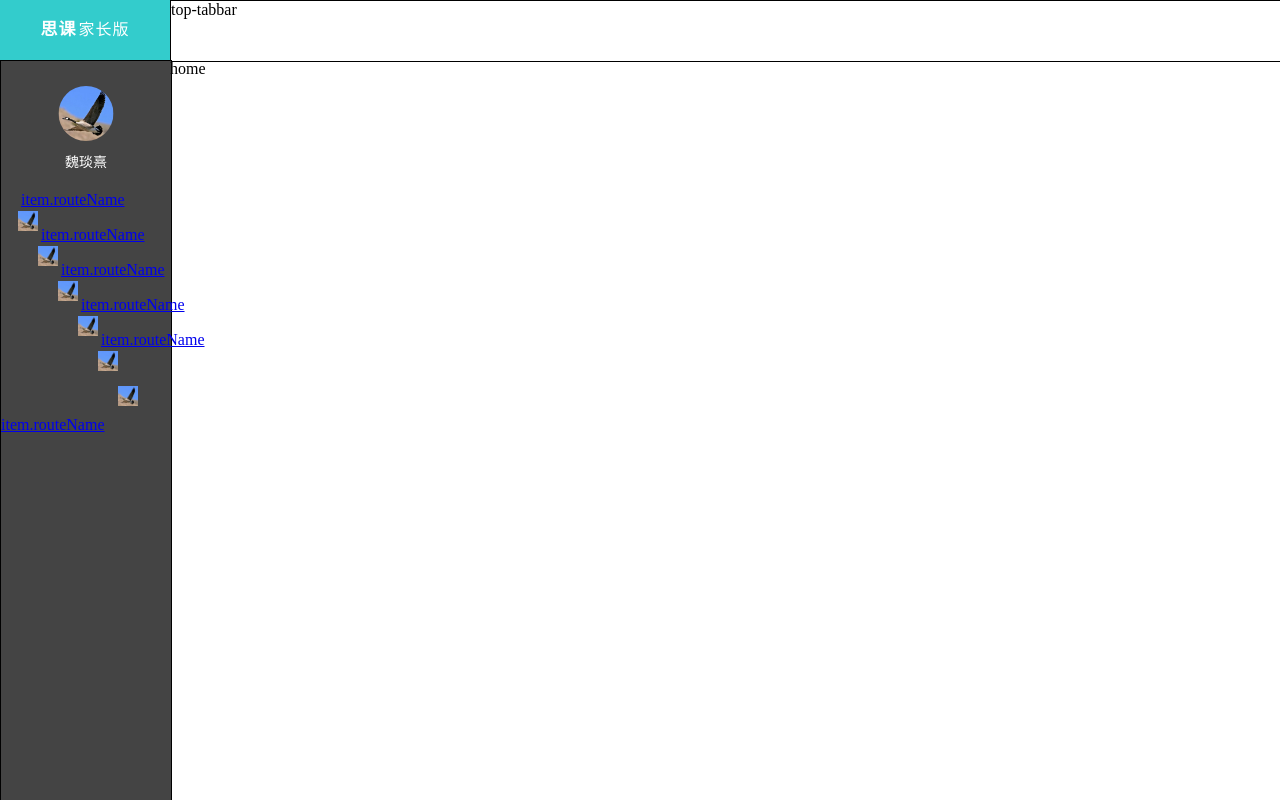
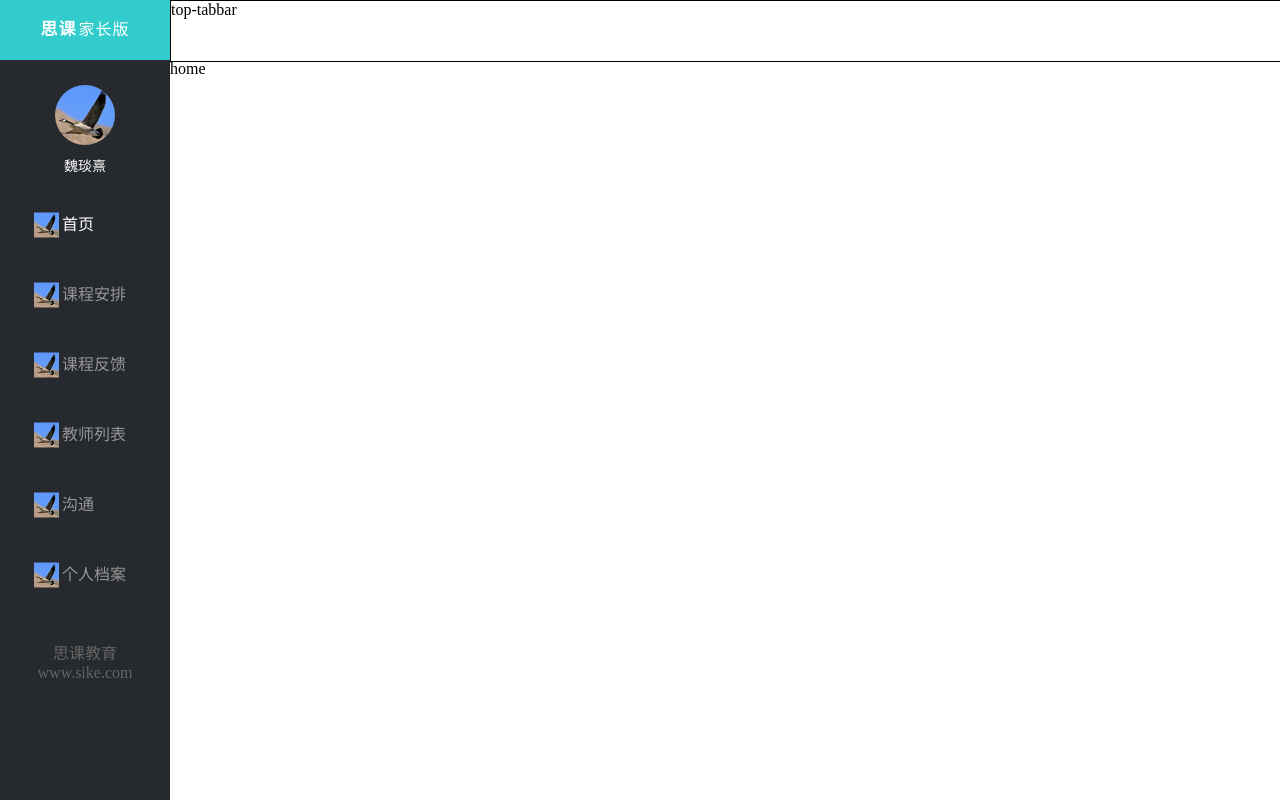
Before and after one commit to wyx199536/SIKE-Educational-administration-platform, a Vue app: page /home in a window 1280 px wide. Built offline with nearby package versions, Linux system fonts and the light colour scheme.

Commit message:
2020-05-07 22：44

```diff
--- a/src/components/leftTabbar.vue
+++ b/src/components/leftTabbar.vue
@@ -1,33 +1,22 @@
 <template>
-	<div id="left-tabbar" class = "left-element">
+	<div id="left-tabbar" class="left-element">
 		<div id="avatar">
 			<img src="../../public/img/img.jpg">
 		</div>
 		<div id="user-name">
 			{{userName}}
 		</div>
-		<div id="router" v-for="item in routeList" :key = "item" class = "left-element">
-			<div id="icon">
-				<img src="../../public/img/img.jpg">
-			</div>
-			<div id="link">
-				<router-link to=item.routePath>item.routeName</router-link>
-			</div>
+		<div>
+			<routeLink v-for="route in routeList" :routeURL="route.routePath" :routeName="route.routeName" :key="route.routeName"></routeLink>
+			<div class="tabbar-text" id="tabbar-text-title">思课教育</div>
+			<div class="tabbar-text">www.sike.com</div>
 		</div>
 	</div>
 </template>
 
 <script>
-	export default {
-		name: 'leftTabbar',
-		data() {
-			return {
-				userName: '魏琰熹',
-				avatarURL: '',
-				routeList: routeList
-			}
-		}
-	}
+	import routeLink from './routeLink.vue'
+
 	const routeList = [{
 			routeName: '首页',
 			routePath: '/home',
@@ -59,10 +48,29 @@
 			routeIconURL:'../../public/img/img.jpg'
 		}
 	]
+
+	export default {
+		name: 'leftTabbar',
+		data() {
+			return {
+				userName: '魏琰熹',
+				avatarURL: '',
+				routeList: routeList
+			}
+		},
+		components:{
+			routeLink: routeLink
+		},
+		methods:{
+			over(){
+				console.log("aaaa")
+			}
+		}
+	}
 </script>
 
 <style scoped>
-	.left-element{
+	.left-element {
 		width: 170px;
 	}
 	#left-tabbar {
@@ -70,10 +78,8 @@
 		top: 60px;
 		height: 100%;
 		float: left;
-		border: 1px solid #000000;
-		background: #444444;
+		background: #26292d;
 	}
-
 	#avatar {
 		position: relative;
 		margin-top: 25px;
@@ -81,14 +87,13 @@
 		transform: translateX(-50%);
 		-ms-transform: translateX(-50%);
 		-webkit-transform: translateX(-50%);
-		height: 55px;
-		width: 55px;
+		height: 60px;
+		width: 60px;
 	}
-
 	#avatar img {
 		border-radius: 50%;
-		height: 55px;
-		width: 55px;
+		height: 60px;
+		width: 60px;
 		object-fit: cover;
 	}
 	#user-name {
@@ -96,34 +101,16 @@
 		text-align: center;
 		font-size: 14px;
 		color: #FFFFFF;
+		margin-bottom: 15px;
 	}
-	#router{
-		position: relative;
-		margin-top: 5px;
-		height: 30px;
+	.active{
+		color: #ffffff;
 	}
-	#icon{
-		position: relative;
-		top: 50%;
-		left: 10%;
-		transform: translateY(-50%);
-		-ms-transform: translateY(-50%);
-		-webkit-transform: translateY(-50%);
-		float: left;
-		width: 20px;
-		height: 20px;
+	.tabbar-text{
+		text-align: center;
+		color: #656565;
+	}
+	#tabbar-text-title{
 		margin-top: 30px;
 	}
-	#icon img{
-		width: 20px;
-		height: 20px;
-		object-fit: cover;
-	}
-	#link{
-		position: relative;
-		top: 50%;
-		width: 70px;
-		height: 20px;
-		float:left;
-	}
 </style>
--- a/src/components/routeLink.vue
+++ b/src/components/routeLink.vue
@@ -1,16 +1,82 @@
 <template>
+	<div id="link-area" >
+		<div id="icon" class="link-area-element">
+			<img src="../../public/img/img.jpg" alt="">
+		</div>
+		<div id="link" :class="{'link-area-element':true, over:ifOver}" @mouseenter="mouseIn" @mouseleave="mouseOut" >
+			<router-link :to="routeURL" tag="span" replace>
+			{{routeName}}
+			</router-link>
+		</div>
+	</div>
 </template>
 
 <script>
 	export default{
-		name : 'topTabbar',
+		name : 'routeLink',
 		data(){
 			return{
-
+				ifOver: false
+			}
+		},
+		props:{
+			routeURL:{
+				type: String,
+				required: true
+			},
+			routeName:{
+				type: String,
+				required: true
+			}
+		},
+		methods:{
+			mouseIn(){
+				this.ifOver = true
+				console.log(this.ifOver)
+			},
+			mouseOut(){
+				this.ifOver = false
+				console.log(this.ifOver)
 			}
 		}
 	}
 </script>
 
-<style>
+<style scoped>
+	#link-area{
+		width: 100%;
+		height: 70px;
+	}
+	.link-area-element{
+		position: relative;
+		top: 50%;
+		left: 20%;
+		transform: translateY(-50%);
+		-ms-transform: translateY(-50%);
+		-webkit-transform: translateY(-50%);
+		color: #959595;
+		float: left;
+	}
+	.over{
+		color: #ffffff;
+	}
+	#icon {
+		width: 25px;
+		height: 25px;
+	}
+	#icon img {
+		width: 25px;
+		height: 25px;
+		object-fit: cover;
+	}
+	#link {
+		width: 80px;
+		height: 30px;
+		line-height: 30px;
+		margin-left: 3px;
+		font-size: 16px;
+	}
+	.active{
+		color: #ffffff;
+	}
 </style>
--- a/src/components/sign.vue
+++ b/src/components/sign.vue
@@ -14,6 +14,8 @@
 				typeT: '教师版',
 				typeS: '家长版'
 			}
+		},
+		methods:{
 		}
 	}
 </script>
--- a/src/router/index.js
+++ b/src/router/index.js
@@ -44,7 +44,8 @@ const routes = [{
 const router = new VueRouter({
 	mode: 'history',
 	base: process.env.BASE_URL,
-	routes: routes
+	routes: routes,
+	linkActiveClass:'active',
 })
 
 export default router
```
